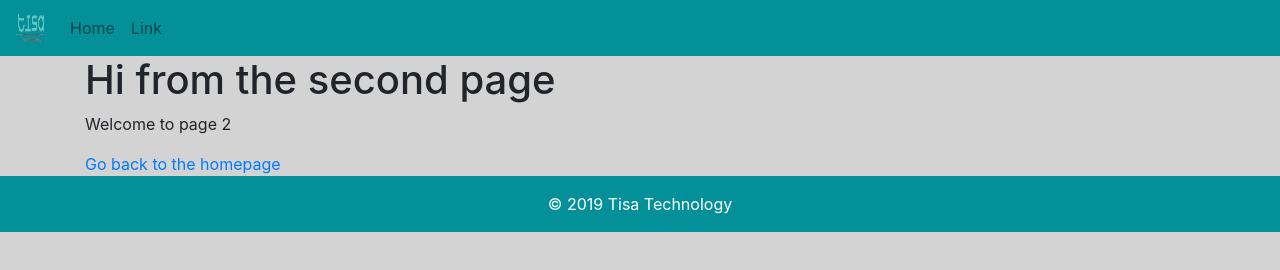
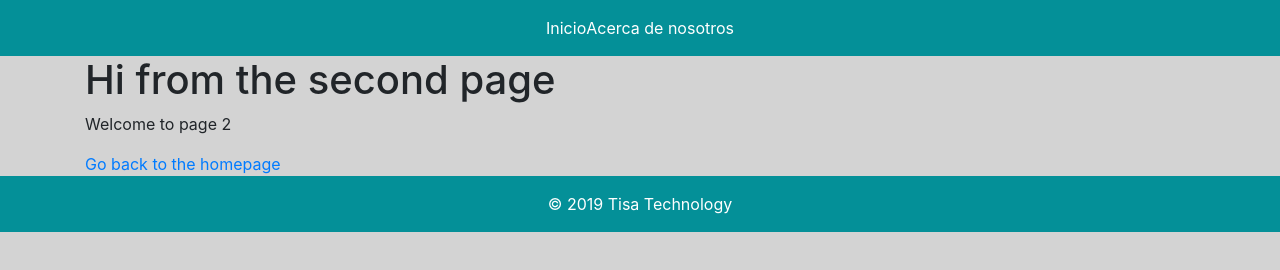
Before and after one commit to lmtejada/t-landing, a Gatsby site: page /about-us in a window 1280 px wide. Built offline with nearby package versions, Linux system fonts and the light colour scheme; Gatsby itself is replaced by a stand-in of ours.

Commit message:
Organizing files

```diff
--- a/src/components/layout.js
+++ b/src/components/layout.js
@@ -3,7 +3,7 @@ import PropTypes from "prop-types";
 import { StaticQuery, graphql } from "gatsby";
 import 'bootstrap/dist/css/bootstrap.css';
 
-import Navigation from "../components/navigation";
+import Navigation from "../components/navigation/navigation";
 import Container from 'react-bootstrap/Container';
 import "../sass/layout.scss";
 
--- a/src/components/navigation.js
+++ /dev/null
@@ -1,30 +0,0 @@
-import React from "react";
-import Navbar from 'react-bootstrap/Navbar';
-import Nav from 'react-bootstrap/Nav';
-// import { Link } from "gatsby";
-
-import "./navigation/navigation.scss";
-import logo from "../images/tisa.png"
-
-const Navigation = () => (
-    <Navbar>
-        <Navbar.Brand href="/">
-            <img
-                src={logo}
-                width="30"
-                height="30"
-                className="d-inline-block align-top"
-                alt="Tisa logo"
-            />
-        </Navbar.Brand>
-        <Navbar.Toggle aria-controls="responsive-navbar-nav" />
-        <Navbar.Collapse id="navbar-nav">
-            <Nav className="justify-content-center">
-                <Nav.Link href="#">Home</Nav.Link>
-                <Nav.Link href="#">Link</Nav.Link>
-            </Nav>
-        </Navbar.Collapse>
-    </Navbar>
-)
-
-export default Navigation;
--- /dev/null
+++ b/src/components/navigation/navigation.js
@@ -0,0 +1,32 @@
+import React from "react";
+import Navbar from 'react-bootstrap/Navbar';
+import Nav from 'react-bootstrap/Nav';
+import { Link } from "gatsby";
+
+import "./navigation.scss";
+import logo from "../../images/tisa.png"
+
+const Navigation = () => (
+    <Navbar>
+        {/* <Navbar.Brand href="/">
+            <img
+                src={logo}
+                width="96"
+                height="34"
+                className="d-inline-block align-top"
+                alt="Tisa logo"
+            />
+        </Navbar.Brand> */}
+        <Navbar.Toggle aria-controls="responsive-navbar-nav" />
+        <Navbar.Collapse id="navbar-nav" className="d-flex justify-content-center">
+            <Nav>
+                {/* <Nav.Link href="/">Inicio</Nav.Link>
+                <Nav.Link href="/about-us">Sobre nosotros</Nav.Link> */}
+                <Nav.Item><Link to="/">Inicio</Link></Nav.Item>
+                <Nav.Item><Link to="/about-us/">Acerca de nosotros</Link></Nav.Item>
+            </Nav>
+        </Navbar.Collapse>
+    </Navbar>
+)
+
+export default Navigation;
--- a/src/components/navigation/navigation.scss
+++ b/src/components/navigation/navigation.scss
@@ -1,5 +1,10 @@
 @import 'src/sass/variables';
 
 .navbar {
+    padding: 16px;
     background-color: $color-primary-branding;
+
+    .navbar-nav .nav-item a {
+        color: white;
+    }
 }
--- a/src/pages/index.js
+++ b/src/pages/index.js
@@ -5,7 +5,7 @@ import Layout from "../components/layout"
 // import Image from "../components/image"
 import SEO from "../components/seo"
 
-import CustomCarousel from "../components/carousel"
+import CustomCarousel from "../components/carousel/carousel"
 
 const IndexPage = () => (
   <Layout>
--- a/src/sass/_variables.scss
+++ b/src/sass/_variables.scss
@@ -1,5 +1,4 @@
 // Colors
 $color-primary-branding: #049098;
-$color-error: #F44336;
-$color-success: #008000;
-$color-warning: #FF9800;
+$color-secundary-branding: #686868;
+$color-third-branding: #212121;
```
Also changed, not shown: src/components/image.js (deleted, +0 -32 lines), src/components/carousel/carousel.js (renamed from src/components/carousel.js), src/components/carousel/carousel.scss (renamed from src/sass/carousel.module.scss).
